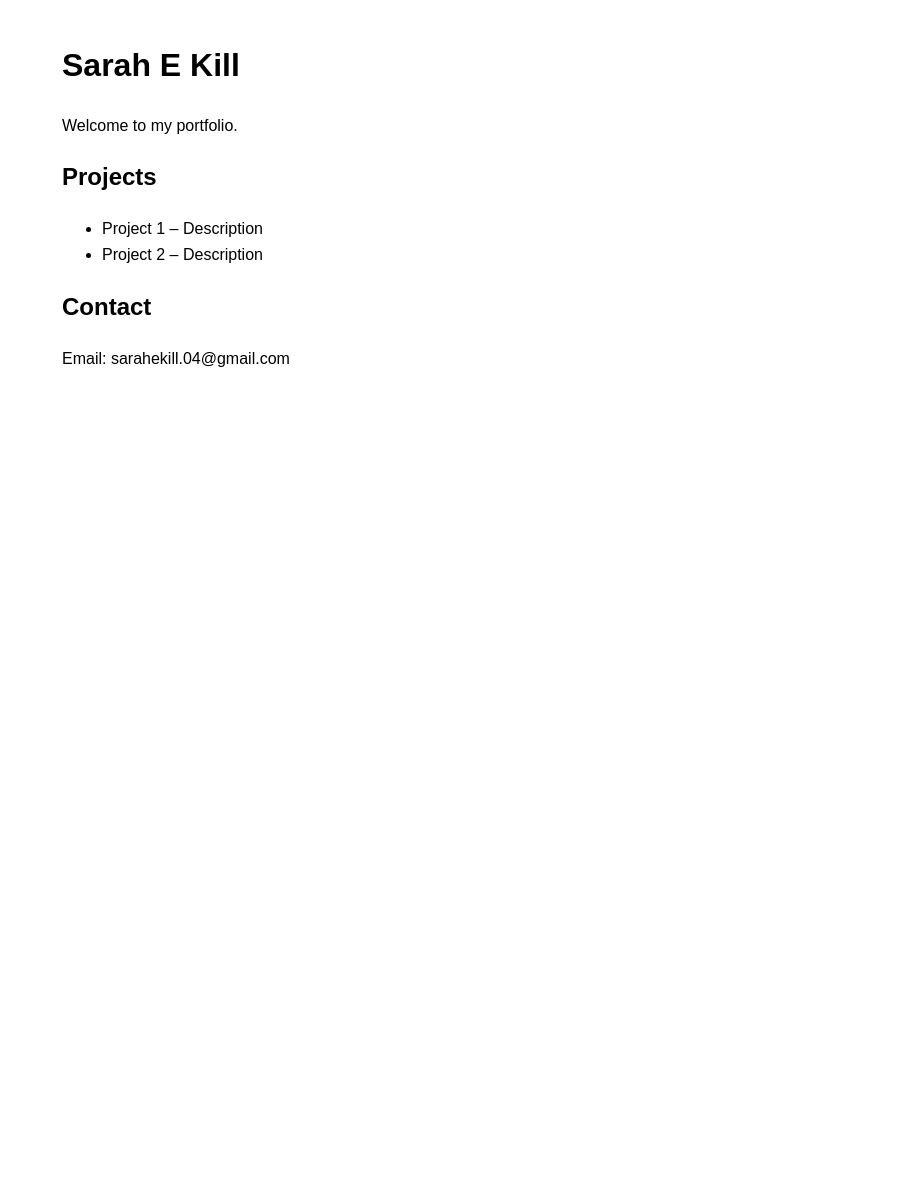
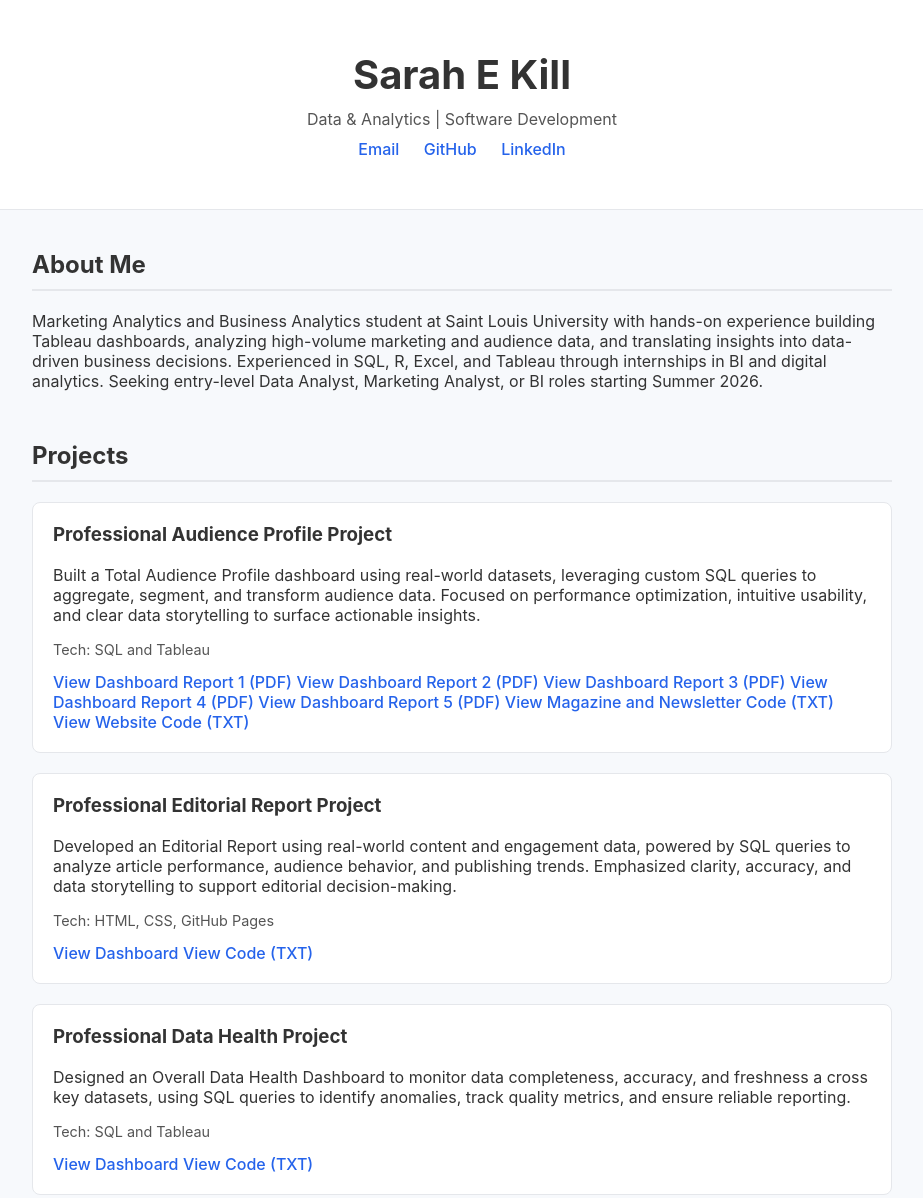
Before and after one commit to sarahk01/Sarah_E_Kill_SLU_Portfolio, a plain HTML site: page index.html in a window 1280 px wide. Shown: the top 1198 px of the page, without its empty margins (178-1101 px from the left). Before the commit the page ends 800 px from the top, so only its background shows below. Drawn offline with Linux system fonts and the light colour scheme.

Commit message:
Website Made

```diff
--- a/index.html
+++ b/index.html
@@ -2,20 +2,78 @@
 <html lang="en">
 <head>
   <meta charset="UTF-8" />
-  <title>Sarah E Kill– Portfolio</title>
+  <meta name="viewport" content="width=device-width, initial-scale=1.0"/>
+  <title>Sarah E Kill | Portfolio</title>
   <link rel="stylesheet" href="style.css" />
 </head>
+
 <body>
-  <h1>Sarah E Kill</h1>
-  <p>Welcome to my portfolio.</p>
+  <header class="header">
+    <h1>Sarah E Kill</h1>
+    <p class="subtitle">Data & Analytics | Software Development</p>
+    <div class="links">
+      <a href="mailto:sarahekill.04@gmail.com">Email</a>
+      <a href="https://github.com/sarahk01" target="_blank">GitHub</a>
+      <a href="https://www.linkedin.com/in/sarahekill" target="_blank">LinkedIn</a>
+    </div>
+  </header>
 
-  <h2>Projects</h2>
-  <ul>
-    <li>Project 1 – Description</li>
-    <li>Project 2 – Description</li>
-  </ul>
+  <main class="container">
+    <section>
+      <h2>About Me</h2>
+      <p>
+	Marketing Analytics and Business Analytics student at Saint Louis University
+	with hands-on experience building Tableau dashboards, analyzing high-volume marketing
+	and audience data, and translating insights into data-driven business decisions.
+	Experienced in SQL, R, Excel, and Tableau through internships in BI and digital analytics.
+	Seeking entry-level Data Analyst, Marketing Analyst, or BI roles starting Summer 2026.
+      </p>
+    </section>
 
-  <h2>Contact</h2>
-  <p>Email: sarahekill.04@gmail.com</p>
+
+    <section>
+      <h2>Projects</h2>
+
+      <div class="project">
+        <h3>Professional Audience Profile Project</h3>
+        <p>
+	Built a Total Audience Profile dashboard using real-world datasets, leveraging custom SQL queries 	to aggregate, segment, and transform audience data. Focused on performance optimization, intuitive 	usability, and clear data storytelling to surface actionable insights.
+        </p>
+        <p class="tech">Tech: SQL and Tableau</p>
+        <a href="documents/tap-report-1-no-confidential-data.pdf" target="_blank">View Dashboard Report 1 	(PDF)</a>
+	<a href="documents/tap-report-2-no-confidential-data.pdf" target="_blank">View Dashboard Report 2	(PDF)</a>
+	<a href="documents/tap-report-3-no-confidential-data.pdf" target="_blank">View Dashboard Report 3	(PDF)</a>
+	<a href="documents/tap-report-4-no-confidential-data.pdf" target="_blank">View Dashboard Report 4	(PDF)</a>
+	<a href="documents/tap-report-5-no-confidential-data.pdf" target="_blank">View Dashboard Report 5	(PDF)</a>
+	<a href="documents/magazine-and-newsletter.txt" target="_blank">View Magazine and Newsletter Code 	(TXT)</a>
+	<a href="documents/website-data.txt" target="_blank">View Website Code (TXT)</a>
+      </div>
+
+      <div class="project">
+        <h3>Professional Editorial Report Project</h3>
+        <p>
+        Developed an Editorial Report using real-world content and engagement data, powered by SQL 		queries to analyze article performance, audience behavior, and publishing trends. Emphasized 	clarity, accuracy, and data storytelling to support editorial decision-making.
+        </p>
+        <p class="tech">Tech: HTML, CSS, GitHub Pages</p>
+        <a href="documents/editorial-report-no-confidential-data.pdf" target="_blank">View Dashboard</a>
+	<a href="documents/editorial-report.txt" target="_blank">View Code (TXT)</a>
+      </div>
+
+	<div class="project">
+        <h3>Professional Data Health Project</h3>
+        <p>
+	Designed an Overall Data Health Dashboard to monitor data completeness, accuracy, and freshness a	cross key datasets, using SQL queries to identify anomalies, track quality metrics, and ensure 	reliable reporting.
+        </p>
+        <p class="tech">Tech: SQL and Tableau</p>
+        <a href="documents/data-health-no-confidental-data.pdf" target="_blank">View Dashboard</a>
+	<a href="documents/data-health.txt" target="_blank">View Code (TXT)</a>
+      </div>
+    </section>
+
+  </main>
+
+  <footer class="footer">
+    © 2026 Sarah E Kill
+  </footer>
 </body>
 </html>
--- a/style.css
+++ b/style.css
@@ -1,6 +1,104 @@
+* {
+  box-sizing: border-box;
+}
+
 body {
-  font-family: Arial, sans-serif;
-  max-width: 800px;
+  font-family: -apple-system, BlinkMacSystemFont, "Segoe UI", Roboto, sans-serif;
+  margin: 0;
+  background-color: #f7f9fc;
+  color: #333;
+}
+
+.header {
+  background: #ffffff;
+  padding: 50px 20px;
+  text-align: center;
+  border-bottom: 1px solid #e5e7eb;
+}
+
+.header h1 {
+  margin: 0;
+  font-size: 2.5rem;
+}
+
+.subtitle {
+  margin: 10px 0;
+  color: #555;
+}
+
+.links a {
+  margin: 0 10px;
+  color: #2563eb;
+  text-decoration: none;
+  font-weight: 500;
+}
+
+.container {
+  max-width: 900px;
   margin: 40px auto;
-  line-height: 1.6;
+  padding: 0 20px;
 }
+
+section {
+  margin-bottom: 50px;
+}
+
+h2 {
+  border-bottom: 2px solid #e5e7eb;
+  padding-bottom: 10px;
+}
+
+.skills {
+  display: flex;
+  flex-wrap: wrap;
+  gap: 10px;
+  list-style: none;
+  padding: 0;
+}
+
+.skills li {
+  background: #e0e7ff;
+  color: #1e3a8a;
+  padding: 8px 12px;
+  border-radius: 6px;
+  font-size: 0.9rem;
+}
+
+.project {
+  background: #ffffff;
+  padding: 20px;
+  margin-bottom: 20px;
+  border-radius: 8px;
+  border: 1px solid #e5e7eb;
+}
+
+.project h3 {
+  margin-top: 0;
+}
+
+.tech {
+  font-size: 0.9rem;
+  color: #555;
+}
+
+.project a {
+  color: #2563eb;
+  text-decoration: none;
+  font-weight: 500;
+}
+
+.button {
+  display: inline-block;
+  padding: 12px 20px;
+  background: #2563eb;
+  color: #ffffff;
+  text-decoration: none;
+  border-radius: 6px;
+}
+
+.footer {
+  text-align: center;
+  padding: 30px;
+  font-size: 0.9rem;
+  color: #777;
+}
```
